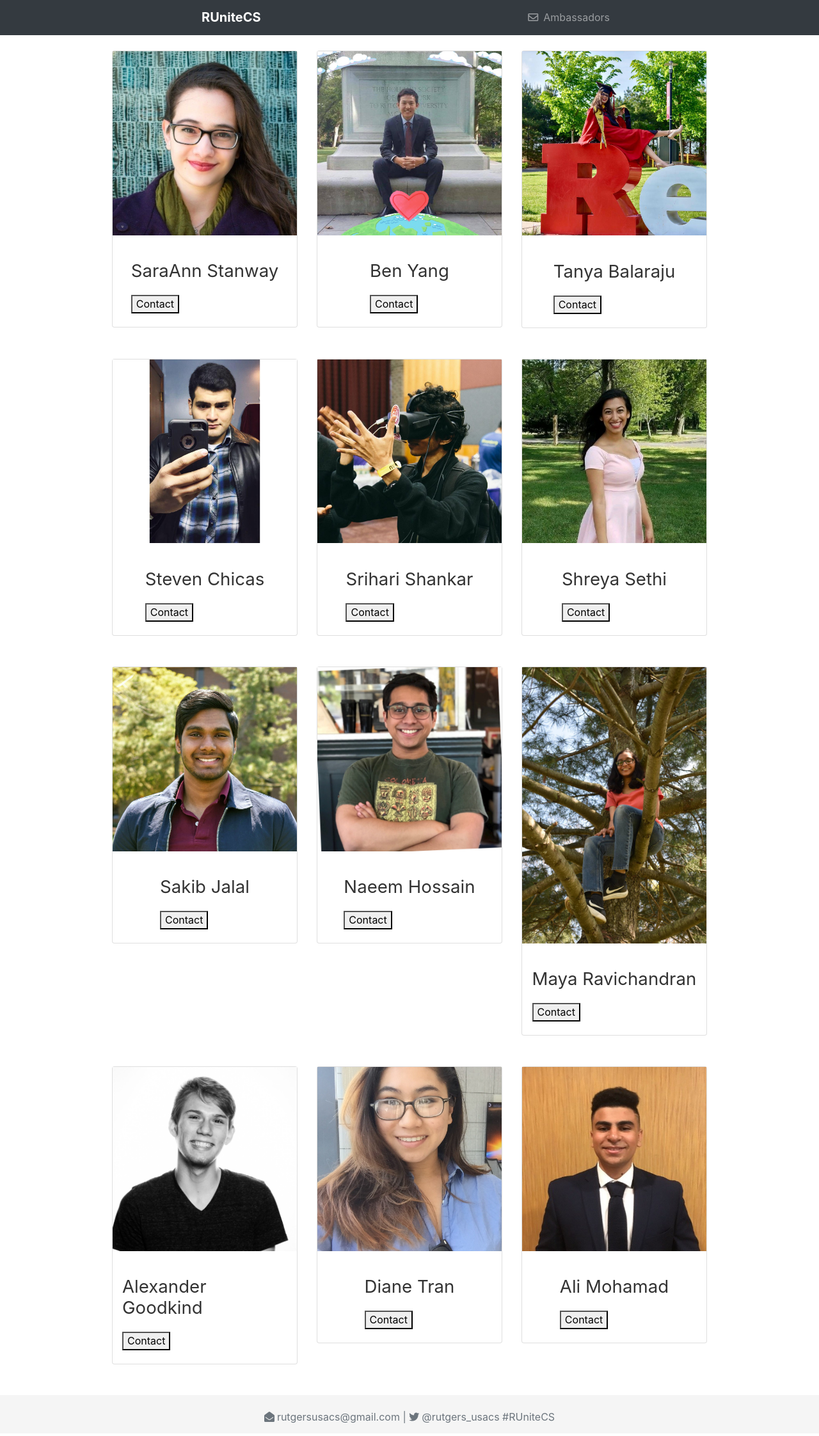
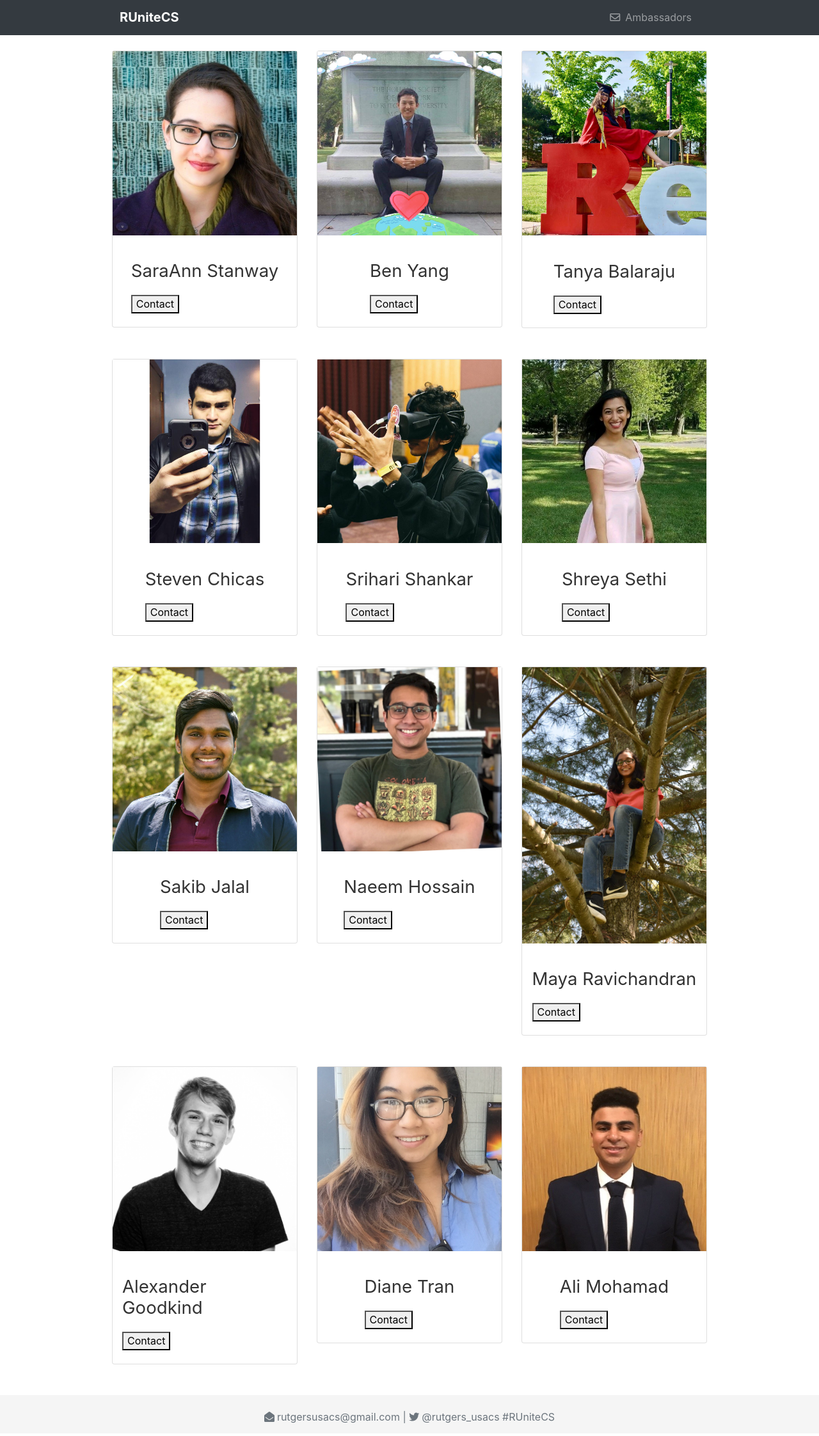
Before and after one commit to agoodkind/RUniteCS, a Jekyll site: the page built from ambassadors.html, in a window 1280 px wide. Shown: the whole page at 64% size. Built offline with Jekyll 4.4.1, drawn with Linux system fonts in a browser that asks for light colours; nearby versions of some CDN libraries.

Commit message:
updated centered content

```diff
--- a/_includes/header.html
+++ b/_includes/header.html
@@ -1,7 +1,7 @@
 <header>
 
   <nav class="navbar navbar-expand-lg navbar-dark bg-dark">
-          <div class="container col-12">
+    <div class="container-fluid col-9 mx-auto">
 
       <a class="navbar-brand mr-auto" href="{{ site.baseurl }}">
         <strong>{{ site.header_title }}</strong>
--- a/_layouts/default.html
+++ b/_layouts/default.html
@@ -5,7 +5,7 @@
   {% include header.html %}
   <div class="container-fluid mt-4 mb-4">
     <div class="row">
-      <div class="col-md-9 mx-auto">{{ content }}</div>
+      <div class="col-9 mx-auto">{{ content }}</div>
     </div>
   </div>
   {% include footer.html %}
```
Lines whose indentation alone changed are shown as unchanged.
